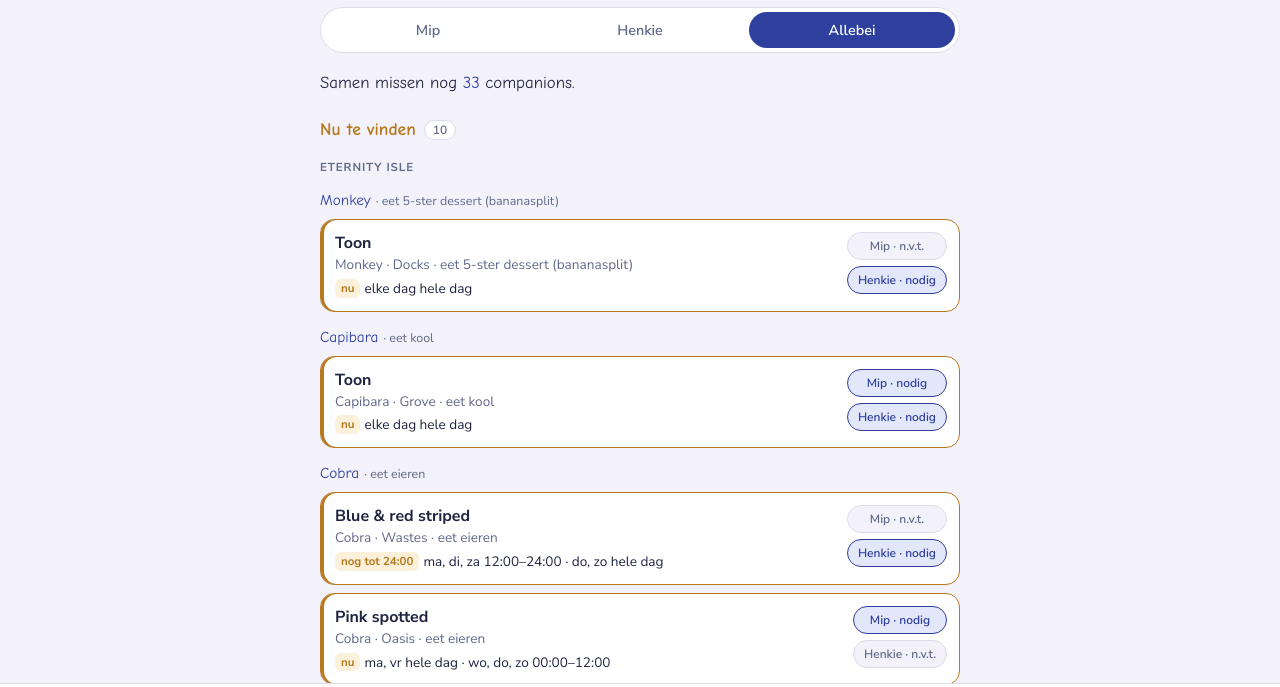
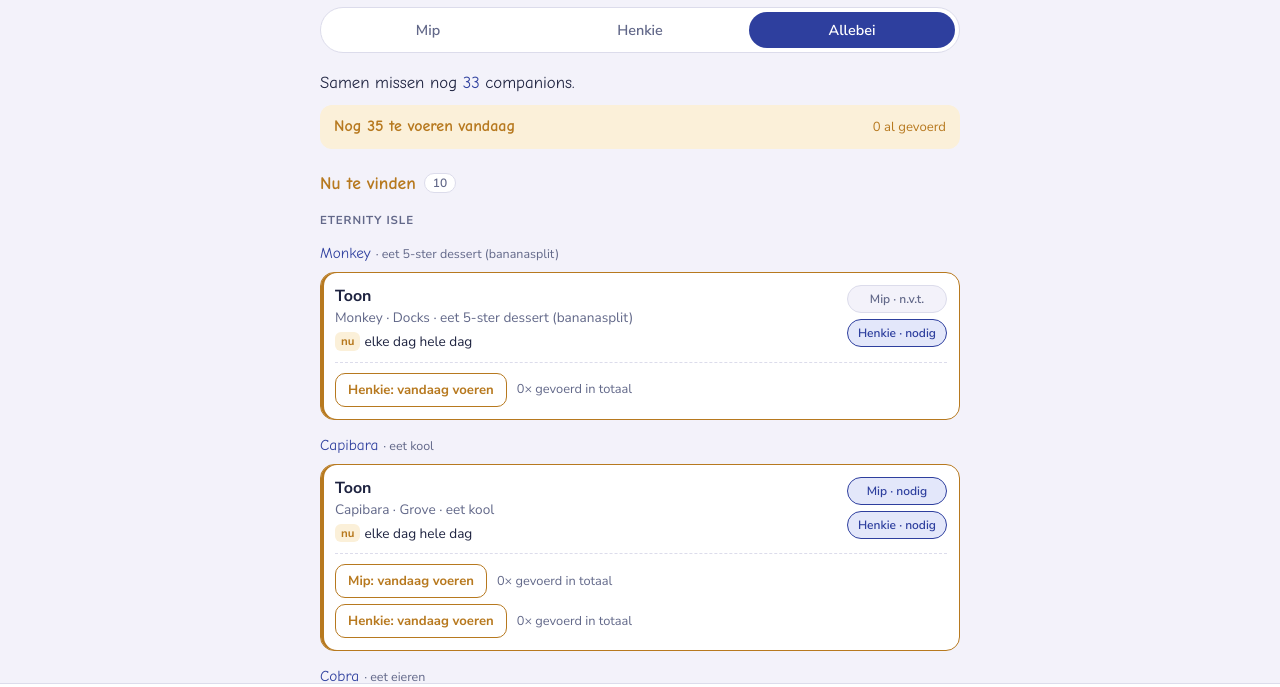
Before and after one commit to pdroge84-rgb/companions, a plain HTML site: page index.html in a window 1280 px wide. Shown: the part 66-753 px from the top of the page. Drawn offline with Linux system fonts and the light colour scheme; a web font is replaced by a local one.

Commit message:
Add files via upload

```diff
--- a/index.html
+++ b/index.html
@@ -53,7 +53,17 @@ h3.realm{font:700 .72rem var(--f-body);text-transform:uppercase;letter-spacing:.
 .species{font-family:var(--f-display);font-size:.95rem;color:var(--pen);margin:4px 0 -2px}
 .species small{font-family:var(--f-body);color:var(--muted);font-size:.78rem}
 .list{display:grid;gap:8px}
-.card{background:var(--surface);border:1px solid var(--line);border-radius:14px;padding:12px 12px 12px 14px;display:flex;gap:10px;align-items:flex-start}
+.card{background:var(--surface);border:1px solid var(--line);border-radius:14px;padding:12px 12px 12px 14px;display:grid;gap:10px}
+.card-top{display:flex;gap:10px;align-items:flex-start}
+.feeds{display:grid;gap:6px;border-top:1px dashed var(--line);padding-top:10px}
+.feed-row{display:flex;align-items:center;gap:10px;flex-wrap:wrap}
+.feed-btn{border:1px solid var(--gold);background:var(--surface);color:var(--gold);font:700 .82rem var(--f-body);border-radius:10px;padding:7px 12px;cursor:pointer}
+.feed-btn.fed{background:var(--gold-soft);border-color:var(--gold-soft)}
+.feed-sum{display:flex;justify-content:space-between;align-items:baseline;gap:10px;flex-wrap:wrap;background:var(--gold-soft);color:var(--gold);border-radius:12px;padding:10px 14px;margin-top:-12px}
+.feed-sum strong{font-family:var(--f-display);font-size:1rem}
+.feed-sum span{font-size:.82rem;font-variant-numeric:tabular-nums}
+.feed-sum.all{background:var(--done-soft);color:var(--done)}
+.feed-count{font-size:.8rem;color:var(--muted);font-variant-numeric:tabular-nums}
 .card.live{border-color:var(--gold);box-shadow:inset 3px 0 0 var(--gold)}
 .card.all-done{opacity:.6}
 .card-main{flex:1;min-width:0;background:none;border:0;padding:0;text-align:left;color:inherit;font:inherit;cursor:pointer}
@@ -162,13 +172,20 @@ function card(c,extra){
   const pills=CHARS.map(k=>{const st=s[k]||'none';const lab=st==='need'?'nodig':st==='done'?'✓ binnen':'n.v.t.';
     return `<button class="pill ${st}" data-cycle="${k}" data-id="${c.id}" aria-label="${esc(state.names[k])}: ${lab}">${esc(state.names[k])} · ${lab}</button>`}).join('');
   const allDone=CHARS.every(k=>s[k]!=='need');
+  const feedFor=CHARS.filter(k=>s[k]==='need'&&(state.who==='both'||state.who===k));
+  const feeds=feedFor.map(k=>{const done=fedToday(c,k), cnt=((c.fed||{})[k]||{}).count||0;
+    const who=state.who==='both'?esc(state.names[k])+': ':'';
+    return `<div class="feed-row"><button class="feed-btn${done?' fed':''}" data-feed="${k}" data-id="${c.id}" aria-pressed="${done}">${who}${done?'✓ vandaag gevoerd':'vandaag voeren'}</button>
+      <span class="feed-count">${cnt}× gevoerd in totaal</span></div>`}).join('');
   return `<article class="card${live&&extra!=='plain'?' live':''}${allDone?' all-done':''}">
+    <div class="card-top">
     <button class="card-main" data-edit="${c.id}">
       <strong>${esc(c.variant||c.species)}</strong>
       <div class="meta">${esc(c.species)}${c.spot?' · '+esc(c.spot):''}${c.food?' · eet '+esc(c.food):''}</div>
       <div class="when">${extra&&extra!=='plain'?extra:''}${weatherTag(c)}${esc(fmtRules(c))}</div>
     </button>
-    <div class="pills">${pills}</div></article>`;
+    <div class="pills">${pills}</div></div>
+    ${feeds?`<div class="feeds">${feeds}</div>`:''}</article>`;
 }
 
 function grouped(items,extraFn){
@@ -187,7 +204,13 @@ function renderNow(){
   const live=need.filter(c=>!c.weather&&liveRule(c,n));
   const weather=need.filter(c=>c.weather&&liveRule(c,n));
   const later=need.filter(c=>!c.weather&&!liveRule(c,n)&&laterRule(c,n)).sort((a,b)=>laterRule(a,n).from-laterRule(b,n).from);
+  // feeding to do today: every (companion, character) that still needs it and can spawn today
+  const ks=state.who==='both'?CHARS:[state.who];
+  let toFeed=0, fedN=0;
+  need.forEach(c=>{if(!(c.rules||[]).some(r=>r.days.includes(n.day)))return;
+    ks.forEach(k=>{if((c.status||{})[k]!=='need')return; if(fedToday(c,k))fedN++; else toFeed++})});
   let h=`<p class="summary">${esc(who)} ${state.who==='both'?'missen':'mist'} nog <span>${need.length}</span> companion${need.length===1?'':'s'}.</p>`;
+  h+=`<div class="feed-sum${toFeed?'':' all'}"><strong>${toFeed?`Nog ${toFeed} te voeren vandaag`:'Iedereen is vandaag gevoerd'}</strong><span>${fedN} al gevoerd</span></div>`;
   h+=`<section><h2 class="now">Nu te vinden <span class="count">${live.length}</span></h2>`;
   h+=live.length?grouped(live,c=>{const r=liveRule(c,n);return r.to===24&&r.from===0?'<span class="tag gold">nu</span>':`<span class="tag gold">nog tot ${hh(r.to)}</span>`})
     :`<div class="empty">Op dit moment spawnt er niets dat ${state.who==='both'?'jullie':'je'} nog nodig ${state.who==='both'?'hebben':'hebt'}. Kijk bij "Later vandaag".</div>`;
@@ -243,6 +266,17 @@ function persist(){
 }
 function toast(t){const el=$('#toast');el.textContent=t;el.hidden=false;clearTimeout(toast.t);toast.t=setTimeout(()=>el.hidden=true,2600)}
 
+function todayKey(){const d=new Date();return d.getFullYear()+'-'+String(d.getMonth()+1).padStart(2,'0')+'-'+String(d.getDate()).padStart(2,'0')}
+function fedToday(c,k){return ((c.fed||{})[k]||{}).last===todayKey()}
+function feed(id,k){
+  const c=state.items.find(x=>x.id===id); if(!c) return;
+  const f={count:0,last:null,prev:null,...((c.fed||{})[k]||{})};
+  if(f.last===todayKey()){f.count=Math.max(0,f.count-1);f.last=f.prev;f.prev=null}   // tapped by mistake: undo today's feeding
+  else{f.prev=f.last;f.last=todayKey();f.count+=1}
+  c.fed={...(c.fed||{}),[k]:f}; render(); persist();
+  if(f.last===todayKey()) toast(`${c.variant||c.species} gevoerd (${f.count}× in totaal)`);
+}
+
 function cycle(id,k){
   const c=state.items.find(x=>x.id===id); if(!c) return;
   const cur=(c.status||{})[k]||'none', next=cur==='need'?'done':cur==='done'?'none':'need';
@@ -289,7 +323,7 @@ async function saveDraft(){
   readFields();
   if(!draft.species&&!draft.variant){toast('Vul minstens de soort of kleur in.');return}
   if(draft.rules.some(r=>!r.days.length||r.to<=r.from)){toast('Elk tijdvak heeft een dag nodig en een eindtijd na de begintijd.');return}
-  const body={realm:draft.realm,species:draft.species,variant:draft.variant,spot:draft.spot,food:draft.food,weather:draft.weather,rules:draft.rules,status:draft.status,
+  const body={realm:draft.realm,species:draft.species,variant:draft.variant,spot:draft.spot,food:draft.food,weather:draft.weather,rules:draft.rules,status:draft.status,fed:draft.fed||{},
     order:draft.order??(Math.max(0,...state.items.map(c=>c.order||0))+1)};
   if(draft.id){const i=state.items.findIndex(c=>c.id===draft.id);state.items[i]={id:draft.id,...body}}
   else state.items.push({id:'c'+Date.now().toString(36),...body});
@@ -304,6 +338,7 @@ document.addEventListener('click',e=>{
   if(!t) return;
   if(t.dataset.who){state.who=t.dataset.who;store.set('who',state.who);render();return}
   if(t.dataset.cycle){cycle(t.dataset.id,t.dataset.cycle);return}
+  if(t.dataset.feed){feed(t.dataset.id,t.dataset.feed);return}
   if(t.dataset.edit){openSheet(t.dataset.edit);return}
   if(t.dataset.filter){state.filter=t.dataset.filter;store.set('filter',state.filter);render();return}
   if(t.id==='tab-now'||t.id==='tab-all'||t.id==='tab-set'){state.tab=t.id.slice(4);render();window.scrollTo(0,0);return}
```
